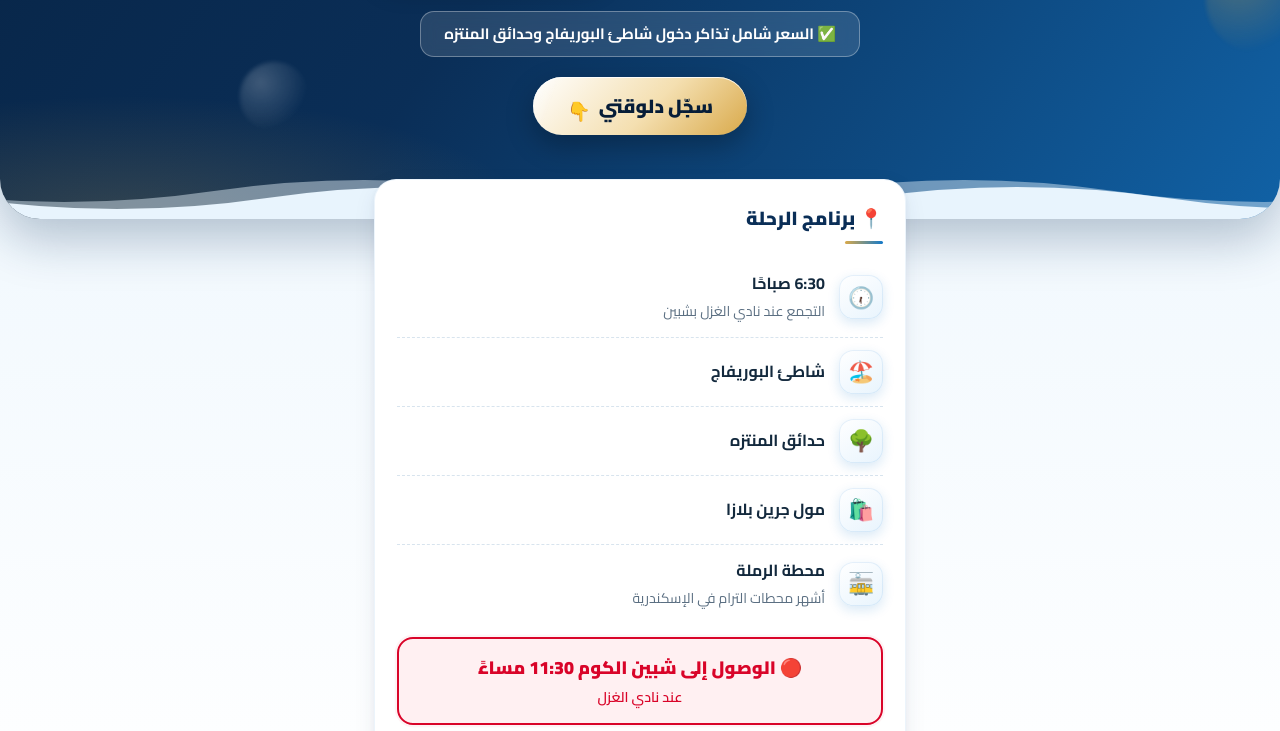
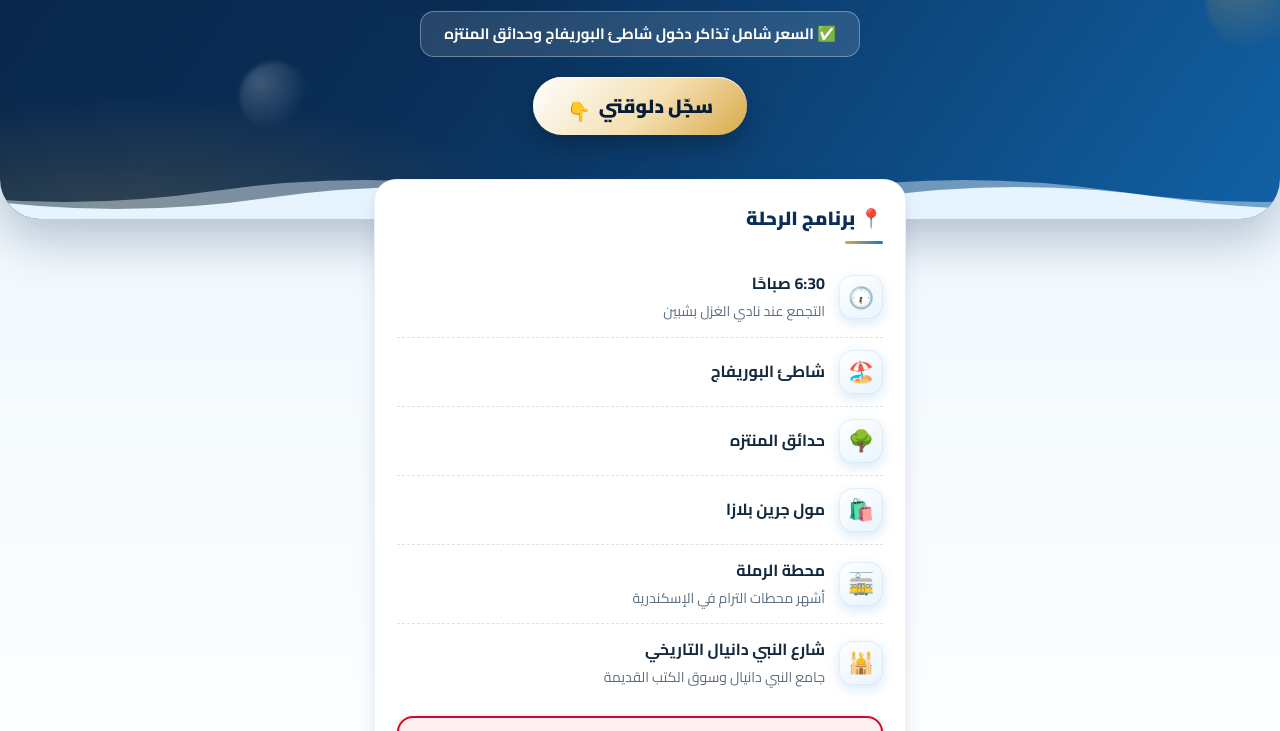
Before and after one commit to gamalzakareya6-star/alex, a plain HTML site: page index.html in a window 1280 px wide. Shown: the part 221-952 px from the top of the page. Drawn offline with Linux system fonts and the light colour scheme.

Commit message:
Add Nabi Daniel Street back to the program (after Raml Station)
Co-Authored-By: Claude Sonnet 5.5 <noreply@anthropic.com>
Claude-Session: https://claude.ai/code/session_01WgoAVt9FtQk2o7rX63dusf

```diff
--- a/index.html
+++ b/index.html
@@ -156,6 +156,7 @@
   .js .reveal.in .timeline li:nth-child(3){transition-delay:.41s}
   .js .reveal.in .timeline li:nth-child(4){transition-delay:.54s}
   .js .reveal.in .timeline li:nth-child(5){transition-delay:.67s}
+  .js .reveal.in .timeline li:nth-child(6){transition-delay:.8s}
 
   @keyframes heroShift{from{background-position:0% 50%}to{background-position:100% 50%}}
   @keyframes floaty{0%,100%{transform:translateY(0) translateX(0)}50%{transform:translateY(-18px) translateX(10px)}}
@@ -197,6 +198,7 @@
       <li><span class="ico">🌳</span><div><b>حدائق المنتزه</b></div></li>
       <li><span class="ico">🛍️</span><div><b>مول جرين بلازا</b></div></li>
       <li><span class="ico">🚋</span><div><b>محطة الرملة</b><span>أشهر محطات الترام في الإسكندرية</span></div></li>
+      <li><span class="ico">🕌</span><div><b>شارع النبي دانيال التاريخي</b><span>جامع النبي دانيال وسوق الكتب القديمة</span></div></li>
     </ul>
     <div class="alert" style="margin-top:14px">
       🔴 الوصول إلى شبين الكوم 11:30 مساءً
```
